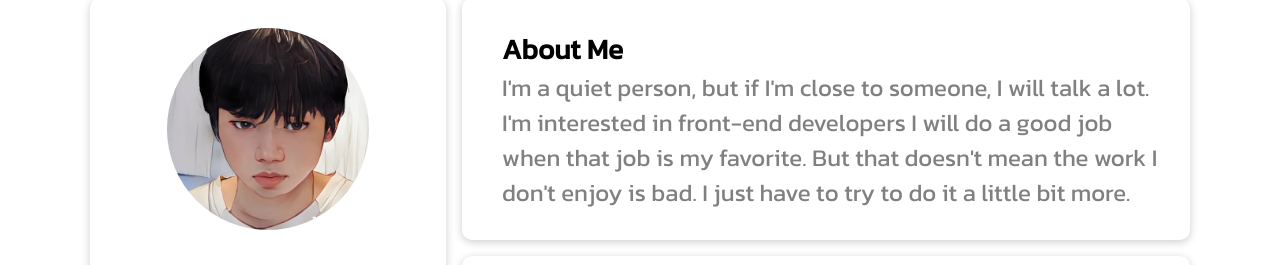
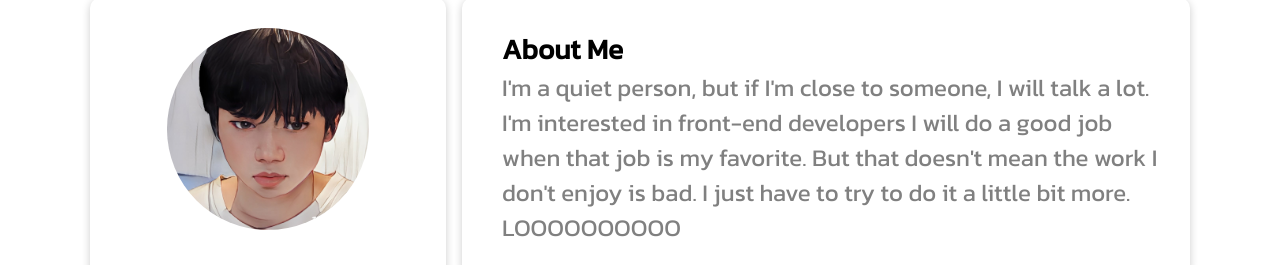
Before and after one commit to DontriReadyTop/MyProfileWeb, a React (Create React App) app: page / in a window 1280 px wide. Shown: the part 180-445 px from the top of the page. Built offline with nearby package versions, Linux system fonts and the light colour scheme.

Commit message:
fix test heroku

```diff
--- a/src/components/AppProfileAboutMe.js
+++ b/src/components/AppProfileAboutMe.js
@@ -11,6 +11,7 @@ function AppProfileAboutMe() {
                     I will do a good job when that job is my favorite.
                     But that doesn't mean the work I don't enjoy is bad.
                     I just have to try to do it a little bit more.
+                    LOOOOOOOOOO
                 </div>
             </div>
         </div>
```
